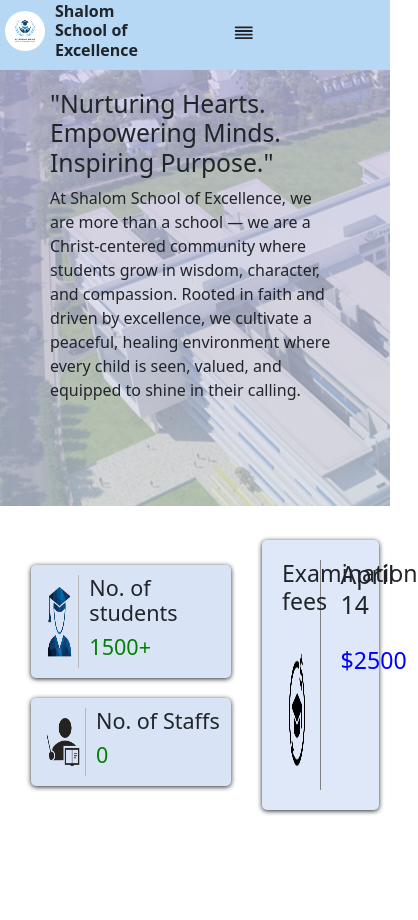
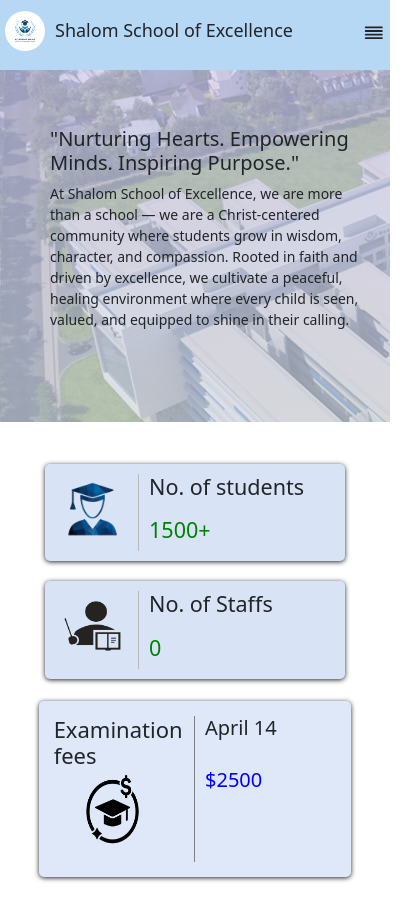
Before and after one commit to IamNandhiniRavindrakumar/school_management_system-CRUD, a React (Vite) app: page / in a window 390 px wide. Shown: the top 920 px of the page, 418 px wide, since content can reach past the window. Built offline with nearby package versions, Linux system fonts and the light colour scheme; no server answers.

Commit message:
made it responsive

```diff
--- a/src/account.jsx
+++ b/src/account.jsx
@@ -2,7 +2,7 @@ export default function Account(){
     return(
         <>
          <div style={{'width':"100%",'position':"absolute",'top':"80px", padding: "20px" }}>
-      <h2>Account Info</h2>
+      <h2 style={{color:"maroon"}}>Account Info</h2>
       <p><strong>Name:</strong> {user.name}</p>
       <p><strong>Email:</strong> {user.email}</p>
       <p><strong>Role:</strong> {user.role}</p>
--- a/src/dashboard.css
+++ b/src/dashboard.css
@@ -13,7 +13,7 @@
     justify-content: center;
     align-items: center;
     padding: 0 350px 0 50px;
-    background-position-y:10%;
+    background-position-y:25%;
     background-position-x: 40%;
 }
 
@@ -60,7 +60,7 @@ margin: 20px;
 }
 
 .examination{
-    width:40%;
+    min-width:35%;
     height: 85%;
     display: flex;
     gap: 20px;
@@ -70,17 +70,12 @@ margin: 20px;
     padding: 20px;
 }
 
-.examination div{
-    width: 50%;
-    height: 100%;
-    /* background-color: aqua; */
-    display: flex;
-    flex-direction: column;
-
-}
-
 .examination div:nth-child(1){
     border-right: 1px solid gray;
+    flex-direction: column;
+    align-items: center;
+    justify-content: center;
+    padding-right: 20px;
 }
 
 .examination div img{
@@ -93,6 +88,7 @@ margin: 20px;
 .ex-content{
     display: flex;
     flex-direction: column;
+     width:40%;
     gap: 20px;
 }
 
@@ -101,108 +97,313 @@ margin: 20px;
 }
 
 /* ----------------------------------------- responsive ------------------------------------------------- */
+/* exam div gap */
+@media screen and (min-width:1040px) and (max-width:1330px) {
+    .examination div:first-of-type{
+        padding-right: 20px;
+    }
+}
 
-@media screen and (max-width:786px) {
+/* exam logo size */
+@media screen and (min-width:1039px) and (max-width:1165px) {
+    .examination div img{
+    height: 80%
+}
+}
 
-        .dashboard{
+/* section size decreased */
+@media screen and (min-width:768px) and (max-width:1024px) {
+        .com-list{
+            width: 300px;
+            height: 25%;
+            padding: 8px;
+            border-radius: 4px;
+            margin: 20px;
+            gap:10px
+        }
+
+        .examination div{
+            min-width: 50%;
+             padding-right: 20px;
+        }
+
+        .examination{
+            min-width:35%;
+            height: 67%;
+            padding-right: 20px;
+        }
+
+        .examination div img{
+            width: 70%;
+            height: 75%;
+        }
+
+        .ex-content h2{
+            font-size:25px
+        }
+
+        /* banner top padding adjusted */
+        .banner{
+            padding: 50px 250px 0 50px;
+        }
+
+}
+
+/* exam div padding */
+ @media screen and (min-width:768px) and (max-width:974px) {
+        .examination div:first-of-type{
+            padding-right: 20px;
+             min-width: 50%;
+        }
+}
+
+/* tab to mobile size design */
+@media screen and (min-width:550px) and (max-width:768px) {
+
+    section{
         width:100%;
-            min-height:100vh;
+        min-height:50%;
+        display:flex;
+        flex-direction: column;
+    }
+
+    section div:first-of-type{
         display: flex;
-            flex-direction: column;
-            align-items: end;
+        flex-direction: row;
+    }
+
+    .com-list{
+        width: 285px;
+        min-height: 70%;
+        margin:15px;
+     }
+
+     .examination{
+        min-width:30%;
+        height: 45%;
+        margin-top: -20px;
+    }
+
+    .examination div{
+        min-width:50%;
+    }
+
+    .examination div img{
+        width: 65%;
+        height: 70%;
+        margin-top: -10%;
+        margin-left: 5%;
     }
 
     .banner{
         width:100%;
-            min-height:60%;
+        height:60%;
+        padding: 50px 30% 0 50px;
+    }
+
+}
+
+/* tab size section's 1st row's cards' size adjusted */
+@media screen and (min-width:600px) and (max-width:650px) {
+  .banner{
+        width:100%;
+        height:60%;
+        padding: 60px 10% 0 50px;
+    }
+
+     .com-list{
+        width: 270px;
+        min-height: 70%;
+        margin:10px;
+     }
+
+      .examination div img{
+        width: 55%;
+        height: 60%;
+        margin-top: -10%;
+        margin-left: 5%;
+    }
+
+     .examination{
+        margin-top: -25px;
+    }
+
+}
+
+/*  tab size section's 1st row's cards' size adjusted  */
+@media screen and (min-width:550px) and (max-width:600px) {
+
+     .com-list{
+        width: 220px;
+        min-height: 80%;
+        margin:10px;
+        display: flex;
+     }
+
+}
+
+/* mobile size's responsive design */
+@media screen and (min-width:150px) and (max-width:550px) {
+    .dashboard{
+        width:100%;
+        min-height:100vh;
+    }
+
+    .banner{
+        width:100%;
+        min-height:50%;
         display: flex;
         justify-content: center;
         align-items: center;
-            padding: 0 50px 0 50px;
-            background:linear-gradient(#d5d2fdb6,#d5dfeeb4), url("./src/assets/d-banner-img.jpeg");
-            background-position-y:10%;
-            background-position-x: 40%;
+        padding: 50px 8% 0 50px;
     }
 
      section{
-            width: 100%;
-            height: 50%;
+        width:100%;
+        min-height:55%;
+        display:flex;
+        flex-direction: column;
+        justify-content: flex-start;
+    }
+
+    .first-row{
         display: flex;
+        flex-direction:column;
+        justify-content:center;
+        height:60%
+    }
+
+    .img-div img{
+        width: 90%;
+        height: 90%;
+    }
+
+     .com-list{
+        width: 300px;
+        height: 35%;
+        margin:20px 0 0;
+     }
+
+     .student-list{
+        display: flex;
+        flex-wrap: wrap;
+     }
+
+     .examination{
+        min-width:25%;
+        height:38%;
+        padding:15px;
+        gap:10px;
+     }
+
+     .examination div:nth-child(1){
+        border-right: 1px solid gray;
+        flex-direction: column;
         align-items: center;
-            justify-content: space-evenly;
+        justify-content: center;
+        padding-right: 0px;
+        width:50%;
+    }
+
+    .examination div:nth-child(1) h3{
+        font-size: 22px;
+    }
+
+     .examination div img{
+        width: 60%;
+        height: 70%;
+        margin-top: -15%;
+        margin-left: 12%;
+    }
+
+    .ex-content h2{
+        font-size: 20px;
+    }
+
+     .ex-content h3{
+        font-size: 20px;
+    }
+
+}
+
+/* font-size adjusted for smaller mobile size */
+@media screen and (min-width:300px) and (max-width:410px) {
+   .banner h2, p{
+    font-size: 20px;
+   }
+    .banner p{
+    font-size: 14px;
+   }
+}
+
+/* overall size adjusted for smaller mobile view */
+@media screen and (min-width:150px) and (max-width:299px) {
+
+ .first-row{
+        display: flex;
+        flex-direction:column;
+        justify-content:center;
+        height:50%
+    }
+
+    .img-div img{
+        width: 75%;
+        height: 85%;
     }
 
      .com-list{
         width: 200px;
-            height: 20%;
-            padding: 10px;
-            border-radius: 5px;
-            background-color: rgb(216, 228, 245);
-            display: flex;
-            box-shadow: 0px 1px 5px;
-            margin: 20px;
-            gap:10px
+        height: 30%;
+        margin:20px 0 0;
+
      }
 
-        .content{
-            display: flex;
-            flex-direction: column;
-            justify-content: space-between;
+     .com-list h4{
+         font-size: 15px;
      }
 
-        .content h4:last-of-type{
-            color:green;
+     .banner h2, p{
+    font-size: 18px;
    }
-
-        .img-div{
-            width: 25%;
-            border-right: 1px solid rgb(185, 184, 184);
-        }
-
-        .img-div img{
-            width: 100%;
-            height: 100%;
+    .banner p{
+    font-size: 12px;
    }
 
    .examination{
-            width:30%;
-            height: 80%;
-            display: flex;
-            gap: 20px;
-            background-color: rgb(222, 232, 248);
-            box-shadow: 0px 1px 5px;
-            border-radius: 5px ;
-            padding: 20px;
+        width:70%;
+        height:30%;
+        padding:15px;
+        gap:15px;
      }
 
-        .examination div{
-            width: 50%;
-            height: 100%;
-            /* background-color: aqua; */
-            display: flex;
-            flex-direction: column;
-
-        }
-
-        .examination div:nth-child(1){
-            border-right: 1px solid gray;
+    .examination div:nth-child(1) h3{
+        font-size: 14px;
     }
 
      .examination div img{
-            width: 70%;
-            height: 80%;
-            margin-top: -10%;
-            margin-left: 5%;
+        width: 50%;
+        height: 60%;
+        margin-top: -15%;
+        margin-left: 12%;
     }
 
     .ex-content{
         display: flex;
-            flex-direction: column;
-            gap: 20px;
+        gap:10px
+    }
+
+    .ex-content h2{
+        font-size: 13px;
     }
 
      .ex-content h3{
-            color:blue;
+        font-size: 13px;
     }
 
+
+
 }
+
+/* @media screen and (min-width:) and (max-width:) {
+
+} */
--- a/src/dashboard.jsx
+++ b/src/dashboard.jsx
@@ -31,16 +31,18 @@ export default function Dashboard(){
         <>
        <div className="dashboard">
          <div className="banner" style={bgImg}>
+          <div>
+              <h2> "Nurturing Hearts. Empowering Minds. Inspiring Purpose."</h2>
               <p>
-                <h2> "Nurturing Hearts. Empowering Minds. Inspiring Purpose."</h2>
                   At Shalom School of Excellence, we are more than a school — we are a Christ-centered community
                   where students grow in wisdom, character, and compassion. Rooted in faith and driven
                   by excellence, we cultivate a peaceful, healing environment where every child is seen,
                     valued, and equipped to shine in their calling.
               </p>
           </div>
+         </div>
          <section>
-            <div>
+            <div className='first-row'>
                 <div className='student-list com-list'>
                     <div className='img-div'>
                         <img src={studentLogo}/>
@@ -69,7 +71,6 @@ export default function Dashboard(){
                      <h2>April 14</h2>
                      <h3>$2500</h3>
                 </div>
-
             </div>
          </section>
        </div>
--- a/src/nav.css
+++ b/src/nav.css
@@ -17,16 +17,17 @@
 }
 
 .nav-com{
+    width:50%;
    display: flex;
-   justify-content: space-evenly;
+    align-items: center;
+    gap:15px
 }
 .nav-left{
-  align-items: center;
-  width:30%;
+     width:50%;
 }
 .nav-right{
- align-items: center;
- width:15%;
+    width:25%;
+    justify-content: end;
 }
 
 .sidebar{
@@ -79,60 +80,62 @@
 
 /* === Responsive === */
 
-/* On tablets and smaller: stack nav items vertically */
-@media (max-width: 768px) {
-  .nav-container {
-     display: flex;
-    justify-content: space-between;
-  }
-
-  .nav-com{
-   display: flex;
-   gap:10px
+/* right and left sides width adjusted */
+@media screen and (min-width:550px) and (max-width:700px) {
+    .nav-left{
+     width:60%;
 }
-
-.nav-left{
-  width:50%;
+.nav-right{
+    width:25%;
+    justify-content: end;
 }
-  .nav-right h5{
-    display: none;
-  }
+    /* sidebar width decreased */
+    .sidebar{
+        width: 200px;
+        height: 90vh;
+    }
 
 }
 
-@media (max-width: 550px) {
-   .nav-container{
-    display: flex;
-    align-items: center;
-   }
-
-   .nav-left h4{
-    font-size: 16px;
-    font-weight: 600;
-   }
-
-   .nav-left{
-    align-items: center;
-    width:35%;
-    }
-    .nav-right{
-    align-items: center;
-    justify-content: start;
-    width:40%;
+/* right side font size decreased and left side width increased */
+@media screen and (min-width:200px) and (max-width:610px) {
+    .nav-com{
+        display: flex;
+        gap:10px
     }
 
-    .sidebar{
-      width: 250px;
-      backdrop-filter: blur(15px);
-      background-color:rgba(255, 255, 255,0.1);
+    .nav-left{
+        width:80%
     }
 
-    .sidebar div{
-    display: flex;
-    align-items: center;
-    padding: 8px 10px;
-    font-size: 14px;
-    margin-bottom: 5px;
+    .nav-right h5{
+       font-size: 15px;
+    }
+    /* sidebar width decreased */
+    .sidebar{
+        width: 200px;
+        height: 90vh;
+    }
 }
 
+/* left side font size decreased and sign out tag removed for mobile view */
+@media screen and (min-width:200px) and (max-width:500px) {
+    .nav-left h4{
+       font-size: 18px;
+    }
+
+    .nav-right h5{
+      display: none;
+    }
 }
+
+/* schl name font size decreased for below 250px */
+@media screen and (min-width:200px) and (max-width:250px) {
+    .nav-left h4{
+       font-size: 16px;
+    }
+}
+
+/* @media screen and (min-width:) and (max-width:) {
+
+} */
```
Lines whose indentation alone changed are shown as unchanged.
